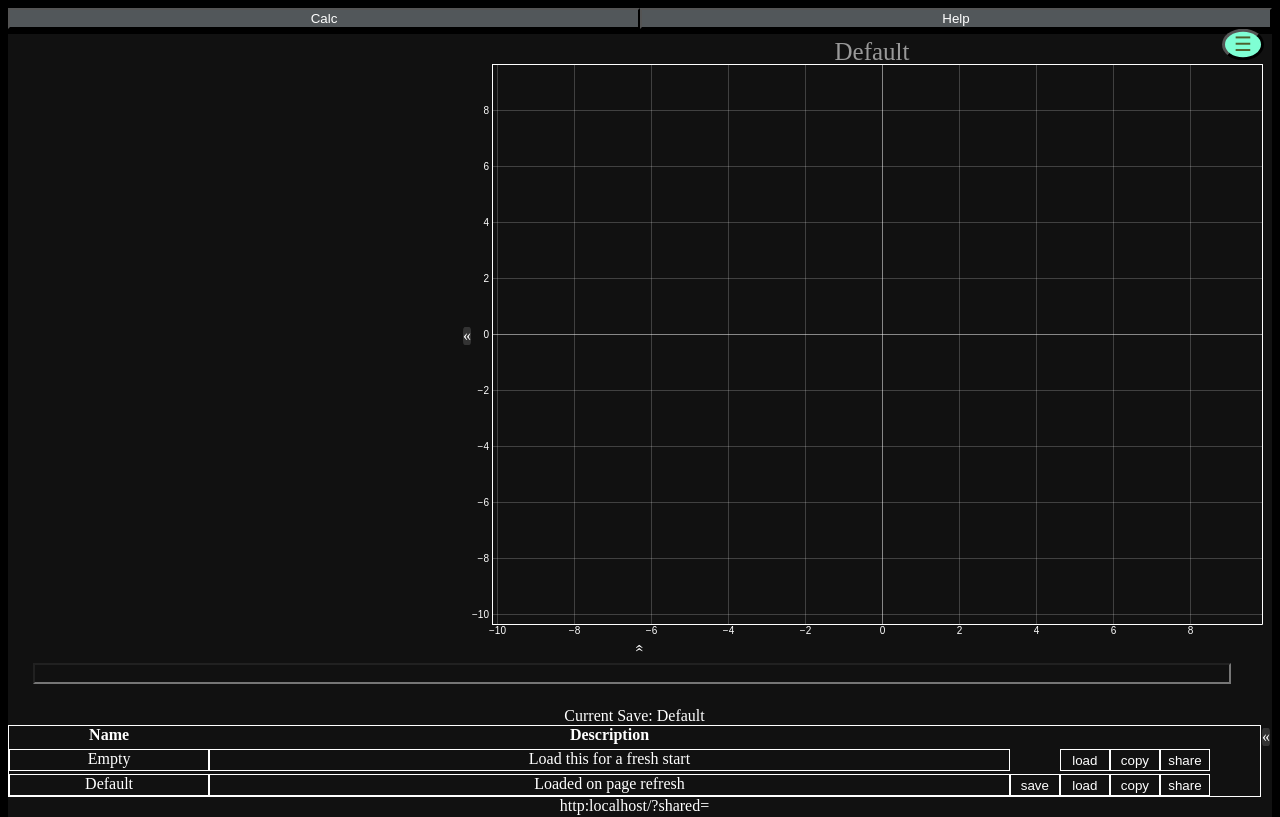
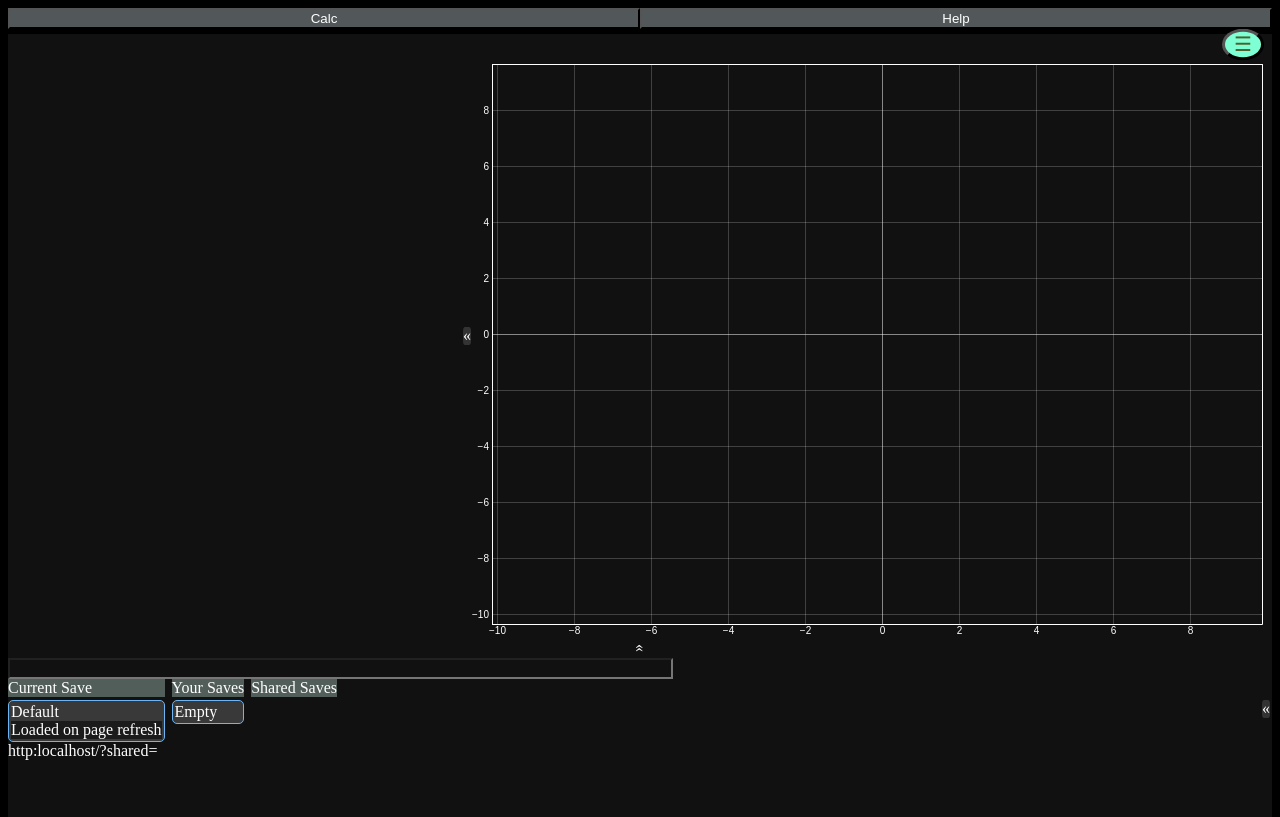
Before and after one commit to typeholes/ig-calc, a Vue app: page / in a window 1280 px wide. Shown: the top 817 px of the page. Built offline with nearby package versions, Linux system fonts and the light colour scheme.

Commit message:
WIP reworking save UX

```diff
--- a/src/components/App.vue
+++ b/src/components/App.vue
@@ -39,7 +39,6 @@ function setTab(tabName: keyof typeof tabs) {
 :deep(*) {
   background-color: v-bind("theme.backgroundColor");
   color: v-bind("theme.color");
-  text-align: center;
 }
 
 .main {
--- a/src/components/IgCalc.vue
+++ b/src/components/IgCalc.vue
@@ -6,9 +6,11 @@ import Vsplitter from "./Vsplitter.vue";
 import Hsplitter from "./Hsplitter.vue";
 
 
+import { Map as IMap } from "immutable";
 import { onMounted } from "vue";
 import GraphExpr from "./GraphExpr.vue";
 import {
+ExprEnv,
   getNodeName, SaveRep,
 } from "./expressions";
 import { defined } from "../js/util";
@@ -22,7 +24,7 @@ import { knownSymbols } from "../js/math/symbols";
 
 import { FunctionPlotData } from "../js/function-plot/FunctionPlotDatum";
 
-import { graph, initGraph, state, displayComponents, checkNewExpr, addToEnv, removeExpr, loadEnv, init, systemFnNames } from "./uiUtil";
+import { graph, initGraph, state, displayComponents, checkNewExpr, addToEnv, removeExpr, loadEnv, init, systemFnNames, } from "./uiUtil";
 import GeneralOptions from "./GeneralOptions.vue";
 
 onMounted(() => {
@@ -70,6 +72,14 @@ function showMenu() {
 function exprNames() {
   const names = Array.from(state.env.keys());
   return names.filter( (name) => graph.options.data[name]?.show)
+}
+
+
+function selectSave(args: { saveRep: SaveRep }) {
+  refresh(args);
+}
+
+function unselectSave() {
 }
 
 function refresh(args: { saveRep: SaveRep }) {
@@ -122,7 +132,7 @@ function refresh(args: { saveRep: SaveRep }) {
               v-if="state.showGeneralOptions"
             ></GeneralOptions>
             <div
-              v-if="!(state.showGraphOptions || state.showHelp) || state.loading"
+              v-if="!(state.showGraphOptions || state.showHelp || state.loading)"
               v-for="expr in state.env
                 .valueSeq()
                 .filter((x) => x.name !== '__tmp' && !systemFnNames.includes(x.name))"
@@ -200,13 +210,15 @@ function refresh(args: { saveRep: SaveRep }) {
               </button>
               <br />
             </div>
-            <div>
+            <div style="width:100%">
               <!-- {{ state.parseResult }} -->
               <SaveWidget
                 :env="state.env"
                 :expressionUiState="getExpressionUiState()"
                 :hasUnsaved="state.modified"
                 v-on:restore="refresh"
+                v-on:select-save="selectSave"
+                v-on:unselect-save="unselectSave"
                 v-on:saved="onSave"
               ></SaveWidget>
             </div>
--- /dev/null
+++ b/src/components/SaveEntry.vue
@@ -0,0 +1,39 @@
+<script setup lang="ts">
+import { defineProps } from "vue";
+
+interface Props {
+  name: string;
+  description: string;
+  showDescription?: boolean;
+}
+
+const props = defineProps<Props>();
+</script>
+
+<template>
+  <div class="saveEntry">
+    <div>{{ name }}</div>
+    <div class="description" v-if="showDescription">{{ description }}</div>
+  </div>
+</template>
+
+<style scoped>
+.saveEntry {
+  display: flex;
+  flex-direction: column;
+  border: 1px solid rgb(108, 180, 243);
+  border-radius: 5px;
+  text-align:left ;
+  padding: 2px;
+  background-color: rgb(57, 57, 57);
+}
+
+.saveEntry > div {
+  background-color: rgb(57, 57, 57);
+}
+
+div .description {
+  background-color: rgb(27, 27, 27);
+  flex: auto;
+}
+</style>
--- a/src/components/SaveWidget.vue
+++ b/src/components/SaveWidget.vue
@@ -16,14 +16,18 @@ import {
 import { ExprEnv, toSaveRep, SaveRep } from "./expressions";
 import { getExpressionUiState, ExpressionUiState } from "./expressionUiState";
 import { defined } from "../js/util";
-import { Graph } from "../js/function-plot/d3util";
 import { graph } from "./uiUtil";
+import SaveEntry from "./SaveEntry.vue";
+
+import { Map as IMap } from "immutable";
 
 import {
   compressToEncodedURIComponent,
   decompressFromEncodedURIComponent,
 } from "lz-string";
 import { Interval } from "../js/function-plot/types";
+import Immutable from "immutable";
+import { statement } from "@babel/template";
 
 type SaveObjectRep = SaveObject & Record<"ExprEnvSaveRep", string>;
 
@@ -43,7 +47,9 @@ const state = reactive({
   newDescr: undefined as string | undefined,
   deletedSaves: {} as Record<string, string>,
   currentSave: "Default",
+  selectedSave: "Default",
   shareString: "",
+  showDescriptions: false,
 });
 
 onMounted(() => {
@@ -52,7 +58,7 @@ onMounted(() => {
   if (params.has("shared")) {
     const shareStr = params.get("shared") ?? "";
     if (shareStr === "") {
-      load("Default");
+      load("Default", "restore");
       return;
     }
     const uncompressed = decompressFromEncodedURIComponent(shareStr) ?? "";
@@ -65,16 +71,18 @@ onMounted(() => {
     saveMetaData[saveName] = saveRep.saveDescription;
     writeSaveMetadata(saveMetaData);
     writeSave(saveName, saveRep.saveDescription, uncompressed);
-    load(saveName);
+    load(saveName, "restore");
   } else {
     console.log("not shared");
-    load("Default");
+    load("Default", "restore");
   }
 });
 
 const props = defineProps<Props>();
 
 const emit = defineEmits<{
+  (e: "selectSave", value: { saveRep: SaveRep }): void;
+  (e: "unselectSave", value: undefined): void;
   (e: "restore", value: { saveRep: SaveRep }): void;
   (e: "error", value: Error): void;
   (e: "saved", value: string): void;
@@ -120,7 +128,7 @@ function save(name: string, description: string) {
   emit("saved", state.currentSave);
 }
 
-function load(name: string) {
+function load(name: string, emitType: "restore" | "selectSave") {
   Either.on(readSave(name), {
     Left: (x) => {
       emit("error", x);
@@ -134,15 +142,27 @@ function load(name: string) {
         return;
       }
 
-      emit("restore", {
+      emit(emitType as keyof typeof emit, {
         saveRep: saveRep.value,
       });
 
+      if (emitType === "restore") {
         state.currentSave = name;
+      }
       graph.options.title = name;
       graph.resetZoom(Interval(-10, 10), 0);
     },
   });
+}
+
+function saveList(type: "local" | "shared") {
+  return IMap(saveMetaData)
+    .filter(
+      (_, k) =>
+        k !== '__tmp' && k !== state.currentSave && k.startsWith("shared/") != (type === "local")
+    )
+    .sortBy((_, k) =>  ({Empty: "", Default: " " }[k] ?? k ))
+//    .toObject();
 }
 
 function copy(name: string) {
@@ -172,6 +192,7 @@ function create() {
     writeSaveMetadata(saveMetaData);
     const fromSave = Errorable.raise(readSave(state.copying)).value;
     writeSave(state.newName, descr, fromSave);
+    selectSave(state.newName);
   } else {
     save(state.newName, descr);
   }
@@ -206,37 +227,88 @@ function restore(name: string, descr: string) {
 
   delete state.deletedSaves[name];
 }
+
+function selectSave(name: string) {
+  state.selectedSave = name;
+  save('__tmp', 'temporary save')
+  load(name, "selectSave");
+}
+
+function unselectSave() {
+  state.selectedSave = state.currentSave;
+  load('__tmp', 'restore');
+  state.currentSave = state.selectedSave;
+  emit("unselectSave", undefined);
+}
 </script>
 
 <template>
   <div class="outer">
     <div class="saveWidget">
-      <span style="grid-column: 1"> <b>Name</b> </span>
-      <span style="grid-column: 2"> <b>Description</b> </span>
-      <span style="grid-column: 3/8"></span>
-      <template v-for="(description, name) of saveMetaData">
-        <span class="name">{{ name }}</span>
-        <span class="descr">{{ description }}</span>
+      <div class="saveColumn">
+        <div>Current Save</div>
+        <div v-if="props.hasUnsaved">(Unsaved Changes)</div>
+        <SaveEntry
+          :name="state.currentSave"
+          :description="saveMetaData[state.currentSave]"
+          :show-description="true"
+        ></SaveEntry>
+      </div>
+      <div class="saveColumn">
+        <div>Your Saves</div>
+        <div v-for="[name, description] of saveList('local')">
+          <SaveEntry
+            :name="name"
+            :description="description"
+            :show-description="state.showDescriptions"
+            @click="selectSave(name)"
+          ></SaveEntry>
+        </div>
+      </div>
+      <div class="saveColumn">
+        <div>Shared Saves</div>
+        <div v-for="[name, description] of saveList('shared')">
+          <SaveEntry
+            :name="name"
+            :description="description"
+            :show-description="state.showDescriptions"
+            @click="selectSave(name)"
+          ></SaveEntry>
+        </div>
+      </div>
+
+      <div class="saveColumn" v-if="state.selectedSave !== state.currentSave">
+        <div>{{ state.selectedSave }}</div>
         <button
-          v-if="name !== 'Empty'"
+          v-if="state.currentSave !== 'Empty'"
           class="save"
-          @click="save(name, description)"
+          @click="save(state.currentSave, saveMetaData[state.currentSave])"
         >
           save
         </button>
-        <button class="load" @click="load(name)">load</button>
-        <button v-if="!defined(state.copying)" class="copy" @click="copy(name)">
+        <button class="load" @click="load(state.selectedSave, 'restore')">
+          load
+        </button>
+        <button
+          v-if="!defined(state.copying)"
+          class="copy"
+          @click="copy(state.selectedSave)"
+        >
           copy
         </button>
-        <button class="share" @click="share(name)">share</button>
+        <button class="share" @click="share(state.selectedSave)">share</button>
         <button
-          v-if="name !== 'Empty' && name !== 'Default'"
+          v-if="
+            state.selectedSave !== 'Empty' && state.selectedSave !== 'Default'
+          "
           class="delete"
-          @click="deleteSave(name)"
+          @click="deleteSave(state.selectedSave)"
         >
           delete
         </button>
-      </template>
+        <button @click="unselectSave">Cancel</button>
+      </div>
+    </div>
     <template v-if="defined(state.copying)">
       <span style="grid-column: 1/8"> <hr /></span>
       <span class="name"><input v-model="state.newName" /></span>
@@ -253,27 +325,15 @@ function restore(name: string, descr: string) {
     <template v-for="(description, name) of state.deletedSaves">
       <span class="name">{{ name }}:</span>
       <span class="descr">{{ description }}</span>
-        <button class="save" @click="restore(name, description)">
-          restore
-        </button>
+      <button class="save" @click="restore(name, description)">restore</button>
     </template>
-    </div>
-    <div class="saveInfo">
-      <span>Current Save: {{ state.currentSave }} </span>
-      <span v-if="props.hasUnsaved"> (Unsaved Changes) </span>
   </div>
   <div style="grid-row: 4">
     {{ baseUrl() + "?shared=" + state.shareString }}
   </div>
-  </div>
 </template>
 
-<style>
-.outer {
-  display: grid;
-  grid-template-rows: 1fr 1fr 4fr 1fr;
-}
-
+<style scoped>
 input {
   margin: 5px 5px 5px 0px;
   width: 95%;
@@ -284,46 +344,22 @@ input {
 }
 
 .saveWidget {
-  border: 1px solid white;
-  grid-row: 3;
-  display: grid;
-  grid-template-columns: 4fr 16fr repeat(5, 1fr);
-  row-gap: 3px;
-  justify-content: center;
+  display: flex;
+  flex-direction: row;
+  gap: 7px;
 }
 
-.name {
-  grid-column: 1;
-  border: 1px solid white;
+.saveColumn {
+  display: flex;
+  flex-direction: column;
+  gap: 3px;
 }
 
-.descr {
-  grid-column: 2;
-  border: 1px solid white;
+.saveColumn > :first-child {
+  background-color: rgb(82, 94, 90);
 }
 
-.save {
-  grid-column: 3;
-  border: 1px solid white;
-}
-
-.load {
-  grid-column: 4;
-  border: 1px solid white;
-}
-
-.copy {
-  grid-column: 5;
-  border: 1px solid white;
-}
-
-.share {
-  grid-column: 6;
-  border: 1px solid white;
-}
-
-.delete {
-  grid-column: 7;
-  border: 1px solid white;
+.saveWidget :first-child :nth-child(2) {
+  flex: auto;
 }
 </style>
--- a/src/components/uiUtil.ts
+++ b/src/components/uiUtil.ts
@@ -22,6 +22,7 @@ import GameEditor from "./game/GameEditor.vue";
 import GameDisplay from "./game/GameDisplay.vue";
 import GameMakerTutorial from "./game/GameMakerTutorial.vue";
 import GameMetaData from "./game/GameMetaData.vue";
+import { FunctionPlotData } from "../js/function-plot/FunctionPlotDatum";
 
 const colors = IMap(
   "ff0000 00ff00 0000ff ffff00 ff00ff 00ffff ffffff"
@@ -50,7 +51,7 @@ export let graph: Graph;
 
 export const graphOptions: FunctionPlotOptions = {
   target: "#graph",
-  title: "Default",
+  //  title: "Default",
   data: {}, //  reactive({}),  can't make this reactive without recursive vue updates
   width: 800,
   height: 600,
--- a/src/js/function-plot/d3util.ts
+++ b/src/js/function-plot/d3util.ts
@@ -116,7 +116,7 @@ export function mkGraph(options: FunctionPlotOptions) {
     .selectAll("text.title")
     .data([options.title])
     .join("text")
-    .text((x) => x || "hmm, undefined")
+//    .text((x) => x || "hmm, undefined")
     .attr("fill", "#999999")
     .attr("x", graphRect.width() / 2)
     .attr("y", 20)
```
Lines whose indentation alone changed are shown as unchanged.
